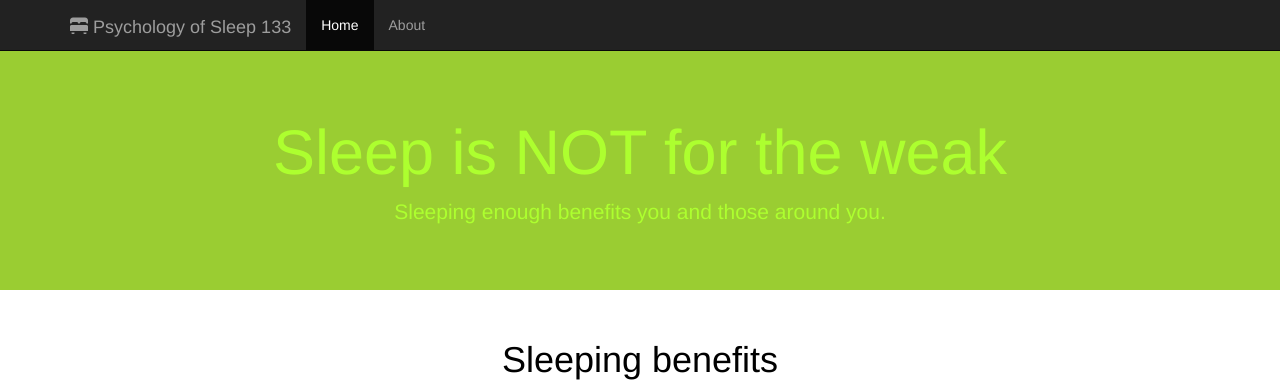
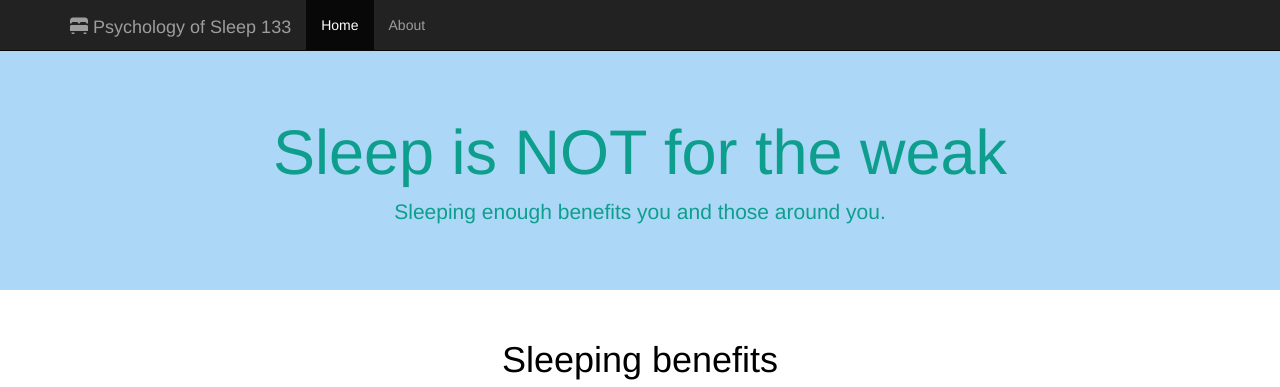
Before and after one commit to plee5/sleep, a plain HTML site: page index.html in a window 1280 px wide. Shown: the top 387 px of the page. Drawn offline with Linux system fonts and the light colour scheme.

Commit message:
Fixed colors

```diff
--- a/css/custom.css
+++ b/css/custom.css
@@ -8,8 +8,8 @@ h1, h2, h3, h4, h5, h6 {
 	}
 
 .feature {
-	background-color: yellowgreen;
-	color: greenyellow;
+	background-color: #add7f6;
+	color: #0e9e8d;
 	}
 
 .article-intro {
```
